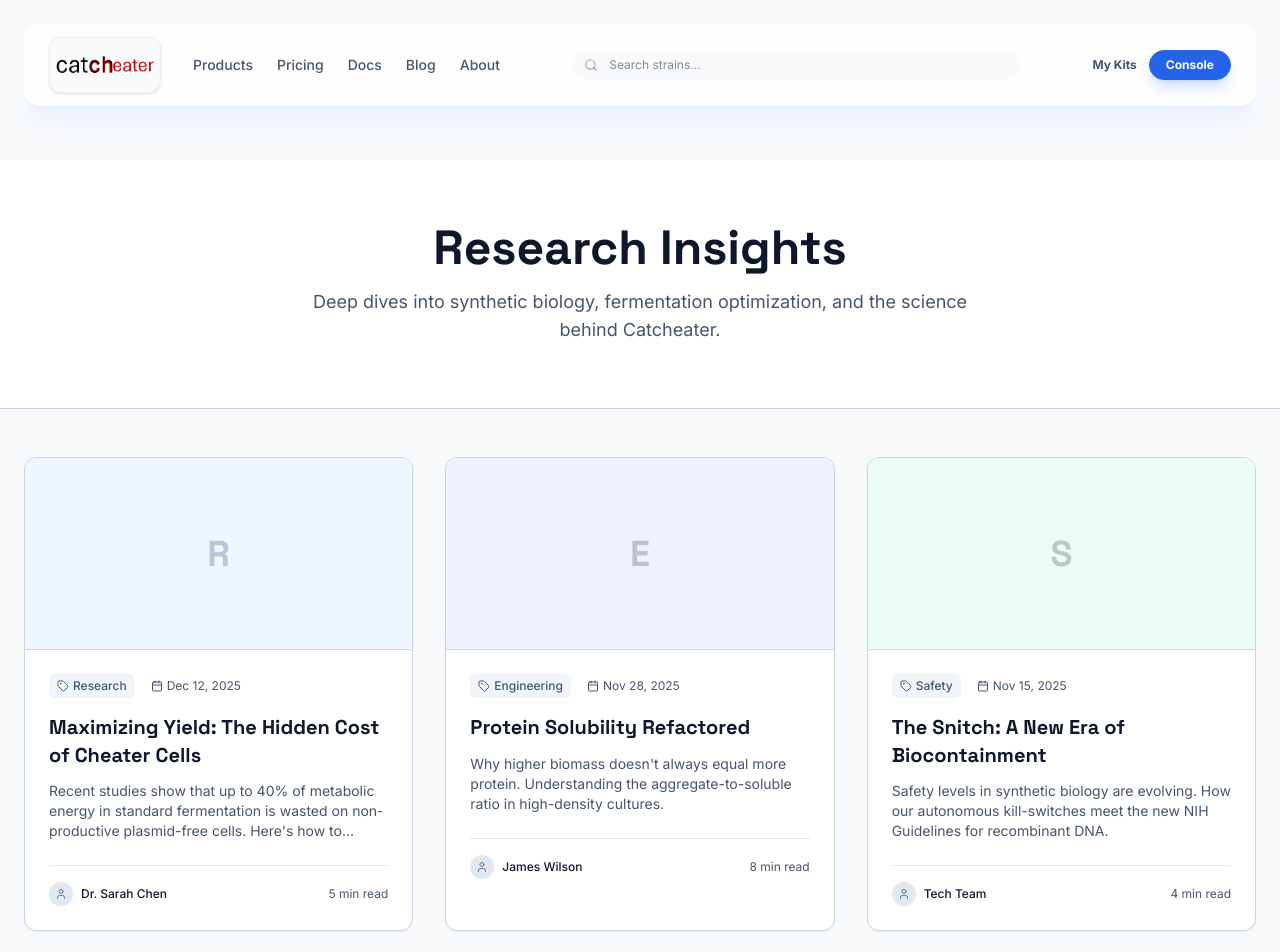
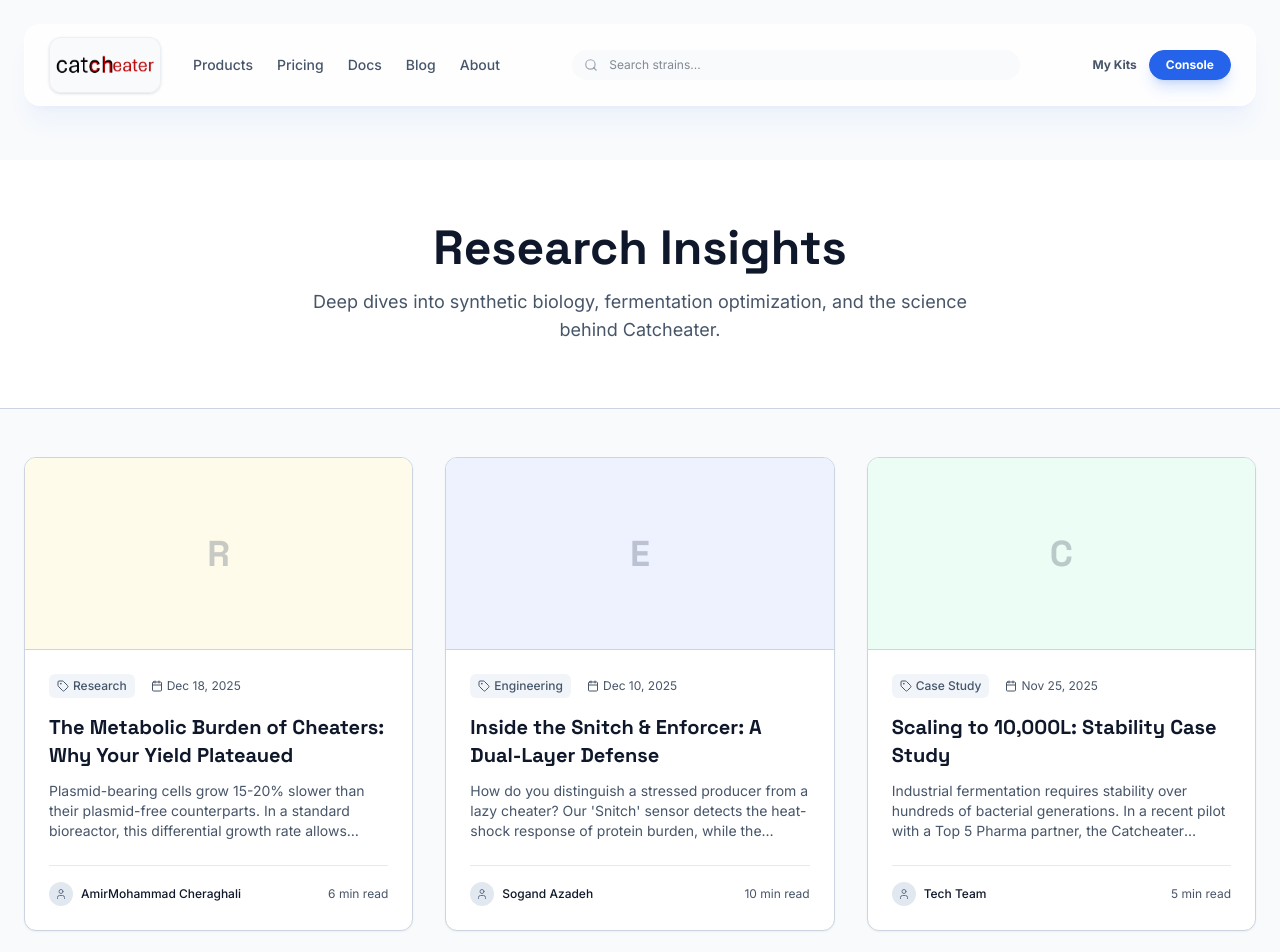
Before and after one commit to QuercusCode/Catcheaterweb, a Next.js app: page /blog in a window 1280 px wide. Shown: the top 952 px of the page. Built offline with nearby package versions, Linux system fonts and the light colour scheme.

Commit message:
Update blog content with real articles

```diff
--- a/src/app/blog/page.tsx
+++ b/src/app/blog/page.tsx
@@ -6,33 +6,33 @@ import Link from 'next/link';
 const articles = [
     {
         id: 1,
-        title: "Maximizing Yield: The Hidden Cost of Cheater Cells",
-        excerpt: "Recent studies show that up to 40% of metabolic energy in standard fermentation is wasted on non-productive plasmid-free cells. Here's how to reclaim it.",
-        date: "Dec 12, 2025",
-        author: "Dr. Sarah Chen",
+        title: "The Metabolic Burden of Cheaters: Why Your Yield Plateaued",
+        excerpt: "Plasmid-bearing cells grow 15-20% slower than their plasmid-free counterparts. In a standard bioreactor, this differential growth rate allows 'cheater' cells to overtake the culture in just 40 generations. We analyze the math behind the takeover.",
+        date: "Dec 18, 2025",
+        author: "AmirMohammad Cheraghali",
         category: "Research",
-        readTime: "5 min read",
-        image: "bg-blue-50" // Placeholder class
+        readTime: "6 min read",
+        image: "bg-amber-50 text-amber-600"
     },
     {
         id: 2,
-        title: "Protein Solubility Refactored",
-        excerpt: "Why higher biomass doesn't always equal more protein. Understanding the aggregate-to-soluble ratio in high-density cultures.",
-        date: "Nov 28, 2025",
-        author: "James Wilson",
+        title: "Inside the Snitch & Enforcer: A Dual-Layer Defense",
+        excerpt: "How do you distinguish a stressed producer from a lazy cheater? Our 'Snitch' sensor detects the heat-shock response of protein burden, while the 'Enforcer' checks for plasmid retention. A deep dive into the AND-gate logic of pCatch.",
+        date: "Dec 10, 2025",
+        author: "Sogand Azadeh",
         category: "Engineering",
-        readTime: "8 min read",
-        image: "bg-indigo-50"
+        readTime: "10 min read",
+        image: "bg-indigo-50 text-indigo-600"
     },
     {
         id: 3,
-        title: "The Snitch: A New Era of Biocontainment",
-        excerpt: "Safety levels in synthetic biology are evolving. How our autonomous kill-switches meet the new NIH Guidelines for recombinant DNA.",
-        date: "Nov 15, 2025",
+        title: "Scaling to 10,000L: Stability Case Study",
+        excerpt: "Industrial fermentation requires stability over hundreds of bacterial generations. In a recent pilot with a Top 5 Pharma partner, the Catcheater system maintained >99% plasmid retention for 120 hours of continuous culture.",
+        date: "Nov 25, 2025",
         author: "Tech Team",
-        category: "Safety",
-        readTime: "4 min read",
-        image: "bg-emerald-50"
+        category: "Case Study",
+        readTime: "5 min read",
+        image: "bg-emerald-50 text-emerald-600"
     }
 ];
 
```
